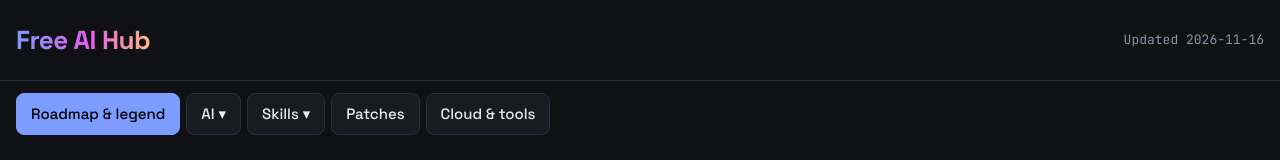
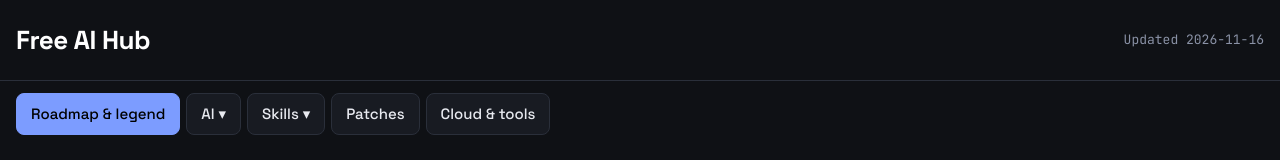
Before and after one commit to WaleriaPolanska/free-ai-hub, a plain HTML site: page index.html in a window 1280 px wide. Shown: the top 160 px of the page. Drawn offline with Linux system fonts and the light colour scheme.

Commit message:
Bright white site title
Co-Authored-By: Claude Opus 5.5 <noreply@anthropic.com>

```diff
--- a/index.html
+++ b/index.html
@@ -11,7 +11,7 @@
 --text:#ffe08a;--dev:#8ad4ff;--image:#e85cf0;--docs:#b6f09c;--research:#c9a8ff;--data:#ffb87a;--media:#ff8a8a;--catalog:#d6d9e0;--page:#14171d}
 *{box-sizing:border-box}body{margin:0;background:var(--bg);color:var(--tx);font:15px/1.55 "Inter",system-ui,sans-serif}
 h1,h2,h3,nav button,.tabs button,.v{font-family:"Space Grotesk","Inter",system-ui,sans-serif!important}
-h1{font-size:26px!important;letter-spacing:-.5px;background:linear-gradient(90deg,#7c9cff,#e85cf0 55%,#ffb87a);-webkit-background-clip:text;background-clip:text;color:transparent}
+h1{font-size:26px!important;letter-spacing:-.5px;color:#fff}
 .c h3{font-size:18px!important;letter-spacing:-.2px}
 .meta,.upd,.tag,.cnt,.st{font-family:"JetBrains Mono",ui-monospace,monospace}
 header{padding:20px 16px;border-bottom:1px solid var(--line);display:flex;flex-wrap:wrap;gap:12px;align-items:center;justify-content:space-between}
```
